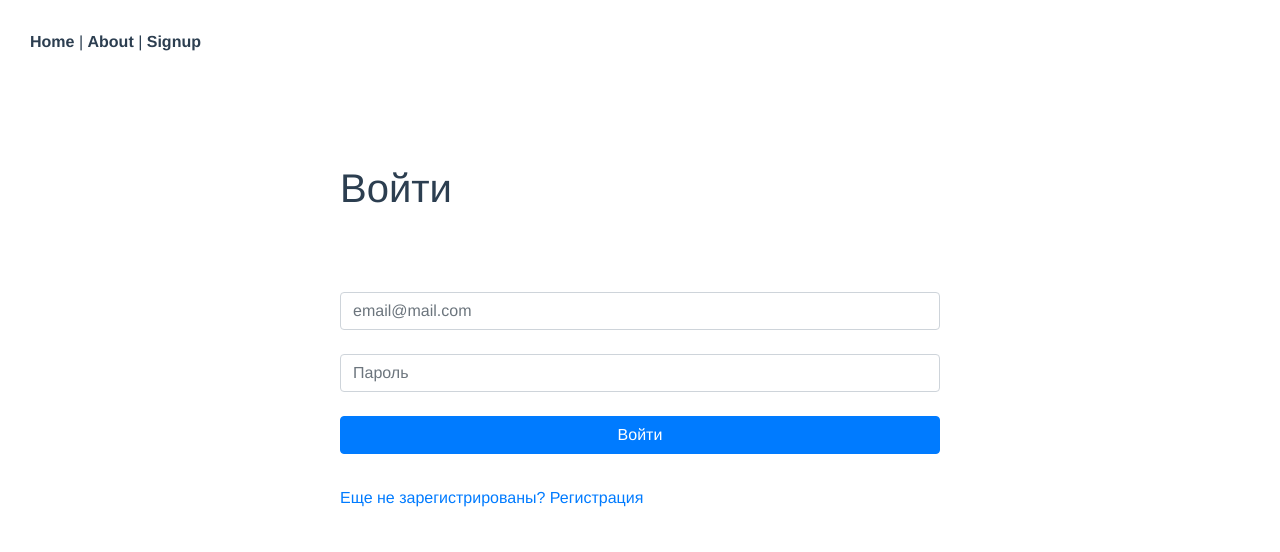
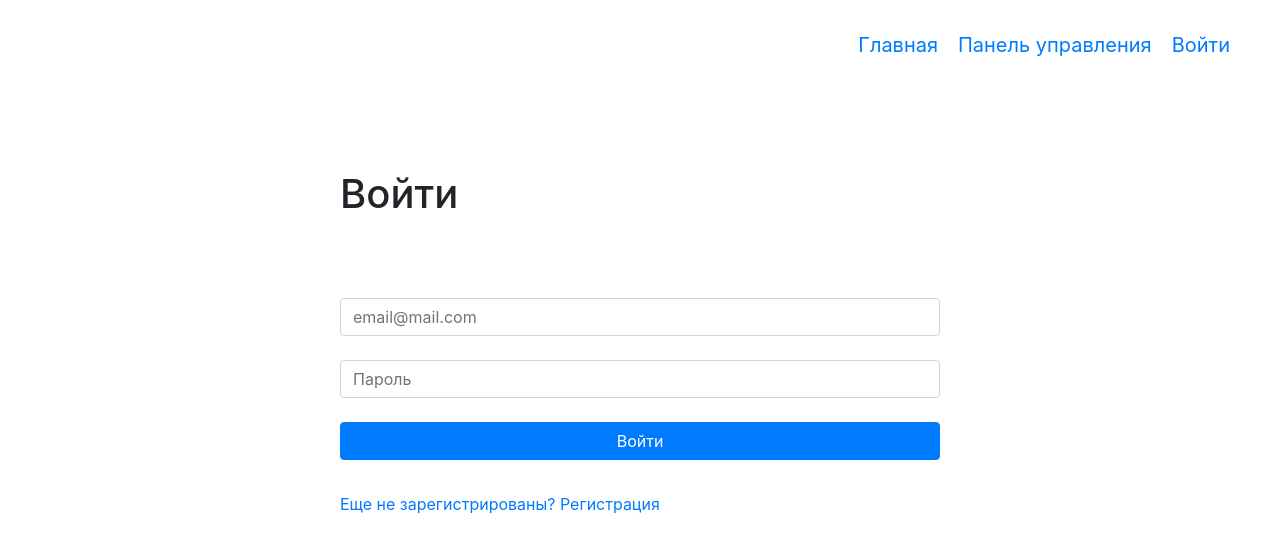
Before and after one commit to Amakina/yet_another_crm_frontend, a Vue app: page /login in a window 1280 px wide. Shown: the top 552 px of the page. Built offline with nearby package versions, Linux system fonts and the light colour scheme; what vue2-datepicker would draw is missing.

Commit message:
Update deals and customers on filters

```diff
--- a/src/App.vue
+++ b/src/App.vue
@@ -1,32 +1,33 @@
 <template>
   <div id="app">
     <div id="nav">
-      <router-link to="/">Home</router-link> |
-      <router-link to="/about">About</router-link> |
-      <router-link to="/signup">Signup</router-link>
+      <router-link to="/">Главная</router-link>
+      <router-link to="/control-panel">Панель управления</router-link>
+      <router-link to="/logout" v-if="token">Выход</router-link>
+      <router-link to="/login" v-else>Войти</router-link>
     </div>
     <router-view/>
   </div>
 </template>
 
+<script>
+export default {
+  computed: {
+    token() {
+      return localStorage.getItem('token')
+    }
+  }
+}
+</script>
+
 <style>
-#app {
-  font-family: Avenir, Helvetica, Arial, sans-serif;
-  -webkit-font-smoothing: antialiased;
-  -moz-osx-font-smoothing: grayscale;
-  color: #2c3e50;
+#nav {
+  padding: 30px 50px 30px 50px;
+  font-size: 20px;
+  display: flex;
+  justify-content: flex-end;
 }
-
-#nav {
-  padding: 30px;
-}
-
 #nav a {
-  font-weight: bold;
-  color: #2c3e50;
-}
-
-#nav a.router-link-exact-active {
-  color: #42b983;
+  margin-left: 1em;
 }
 </style>
--- a/src/components/Deals.vue
+++ b/src/components/Deals.vue
@@ -8,7 +8,7 @@
         <b-button class="deal-controls-add" variant="primary" @click="showModal">Добавить договор</b-button>
       </div>
       <div class="deal-sub-controls">
-        <b-check class="deal-controls-checkbox" @input="getNotPaid">Показать только неоплаченные заказы</b-check>
+        <b-check v-model="showingNotPaid" class="deal-controls-checkbox" @input="getNotPaid">Показать только неоплаченные заказы</b-check>
         <date-picker
           class="deal-controls-date"
           v-model="extra.filterDate"
@@ -158,6 +158,7 @@ export default {
       ],
       all: [],
       notPaid: [],
+      showingNotPaid: false,
       update: false,
     }
   },
@@ -321,6 +322,16 @@ export default {
     filterSearch() {
       this.$axios.post('/filter-query', {...this.extra, table: 'deals_view', handler: 'deals', token: this.token })
         .then(({data}) => {
+          this.handleData(data, 'all')
+          if (!this.showingNotPaid) this.items = this.clone(this.all)
+          console.log(data)
+        })
+        .catch((error) => console.log(error))
+
+      this.$axios.post('/filter-query', {...this.extra, table: 'deals_view', handler: 'deals', method: 'NotPaid', token: this.token })
+        .then(({data}) => {
+          this.handleData(data, 'notPaid')
+          if (this.showingNotPaid) this.items = this.clone(this.notPaid)
           console.log(data)
         })
         .catch((error) => console.log(error))
--- a/src/components/Payments.vue
+++ b/src/components/Payments.vue
@@ -187,7 +187,6 @@ export default {
     filterSearch() {
       this.$axios.post('/filter-query', {...this.extra, table: 'payments', handler: 'payments', token: this.token })
       .then(({data}) => {
-        console.log(data)
         this.items = data
       })
       .catch((error) => console.log(error))
--- a/src/components/SidePanel.vue
+++ b/src/components/SidePanel.vue
@@ -5,6 +5,9 @@
     <b-icon icon="credit-card" variant="primary" @click="onButtonClick('payments')"></b-icon>
     <b-icon icon="calendar-event" variant="primary" @click="onButtonClick('events')"></b-icon>
     <b-icon icon="people" variant="primary" @click="onButtonClick('customers')"></b-icon>
+    <router-link to="/create-user">
+      <b-icon icon="person-plus" variant="primary"></b-icon>
+    </router-link>
   </aside>
 </template>
 
@@ -24,18 +27,19 @@ export default {
   left: 0;
   top: 0;
   width: 86px;
-  height: 100vh;
+  min-height: 100vh;
+  height: 100%;
   padding: 1em;
   color: white;
-  border-right: 1px solid black;
+  border-right: 2px solid #dee2e6;
 }
-.side-panel > svg {
+.side-panel svg {
   width: 50px;
   height: 50px;
   margin-top: 2em;
   cursor: pointer;
 }
-.side-panel > svg:hover {
+.side-panel svg:hover {
   fill:blue;
 }
 </style>
--- a/src/router/index.js
+++ b/src/router/index.js
@@ -1,6 +1,7 @@
 import Vue from 'vue'
 import VueRouter from 'vue-router'
 import Home from '../views/Home.vue'
+import axios from '../axios_config'
 
 Vue.use(VueRouter)
 
@@ -11,27 +12,44 @@ const routes = [
     component: Home
   },
   {
-    path: '/about',
-    name: 'About',
-    // route level code-splitting
-    // this generates a separate chunk (about.[hash].js) for this route
-    // which is lazy-loaded when the route is visited.
-    component: () => import(/* webpackChunkName: "about" */ '../views/About.vue')
-  },
-  {
     path: '/signup',
     name: 'Sign Up',
-    component: () => import('../views/Signup.vue')
+    component: () => import('../views/Signup.vue'),
+    meta: {
+      redirect: true
+    }
   },
   {
     path: '/login',
     name: 'Login',
-    component: () => import('../views/Login.vue')
+    component: () => import('../views/Login.vue'),
+    meta: {
+      redirect: true
+    }
   },
   {
     path: '/control-panel',
     name: 'Control Panel',
-    component: () => import('../views/ControlPanel.vue')
+    component: () => import('../views/ControlPanel.vue'),
+    meta: {
+      requiresAuth: true
+    }
+  },
+  {
+    path: '/create-user',
+    name: 'Create User',
+    component: () => import('../views/CreateUser.vue'),
+    meta: {
+      requiresAuth: true,
+      is_admin: true,
+    }
+  },
+  {
+    path: '/logout',
+    name: 'Logout',
+    meta: {
+      logout: true,
+    }
   }
 ]
 
@@ -40,4 +58,51 @@ const router = new VueRouter({
   routes
 })
 
+router.beforeEach((to, from, next) => {
+  if(to.matched.some(record => record.meta.requiresAuth)) {
+    const token = localStorage.getItem('token')
+    if (!token) {
+      next({
+          path: '/login',
+          params: { nextUrl: to.fullPath }
+      })
+    } else {
+      if(to.matched.some(record => record.meta.is_admin)) {
+        axios.post('/auth', { token, is_admin: true })
+          .then(() => next())
+          .catch(() => next({
+            path: '/login',
+            params: { nextUrl: to.fullPath }
+          }))
+      }else {
+        axios.post('/auth', { token })
+          .then(() => next())
+          .catch(() => next({
+            path: '/login',
+            params: { nextUrl: to.fullPath }
+          }))
+      }
+    }
+  } else if (to.matched.some(record => record.meta.redirect)) {
+    const token = localStorage.getItem('token')
+    if (token) {
+      next({
+          path: '/',
+          params: { nextUrl: to.fullPath }
+      })
+    }
+    else {
+      next()
+    }
+  } else if (to.matched.some(record => record.meta.logout)) {
+    localStorage.removeItem('token')
+    next({
+      path: '/login',
+      params: { nextUrl: to.fullPath }
+    })
+  } else {
+    next()
+  }
+})
+
 export default router
--- a/src/views/About.vue
+++ /dev/null
@@ -1,5 +0,0 @@
-<template>
-  <div class="about">
-    <h1>This is an about page</h1>
-  </div>
-</template>
--- a/src/views/ControlPanel.vue
+++ b/src/views/ControlPanel.vue
@@ -53,7 +53,7 @@ export default {
 <style scoped>
 .control-panel {
   position: relative;
-  border-top: 1px solid black;
+  border-top: 2px solid #dee2e6;
 }
 .main-content {
   margin-left: 100px;
--- /dev/null
+++ b/src/views/CreateUser.vue
@@ -0,0 +1,99 @@
+<template>
+  <div class="container">
+    <form action="/create-user" method="post" @submit.prevent="createUser">
+      <h1>Create user</h1>
+      <b-form-input v-model="user_email" placeholder="E-mail" name="user_email" type="email" required/>
+      <b-form-input v-model="user_password" placeholder="Password" name="user_password" type="password" minlength="8" required/>
+      <b-form-input v-model="confirmPassword" placeholder="Confirm password" name="confirm_password" type="password" minlength="8"/>
+      <b-form-input v-model="user_name" placeholder="Name" name="user_name" type="text" required/>
+      <b-form-select v-model="role" :options="[1, 2]"/>
+      <b-button variant="primary" type="submit">Create user</b-button>
+      <div v-if="error" class="error">{{error}}</div>
+      <div v-else-if="success" class="success">{{success}}</div>
+    </form>
+  </div>
+</template>
+
+<script>
+  export default {
+    data() {
+      return {
+        user_email: '',
+        user_password: '',
+        user_name: '',
+        role: 1,
+        error: '',
+        success: '',
+        confirmPassword: ''
+      }
+    },
+    computed: {
+        token() {
+            return window.localStorage.getItem('token') || {}
+        },
+    },
+    methods: {
+      createUser() {
+        if (this.confirmPassword != this.user_password && this.user_password) {
+          this.error = 'Passwords are not matching'
+          return
+        }
+        this.$axios.post('/create-user', {
+            user_email: this.user_email,
+            user_password: this.user_password,
+            user_name: this.user_name,
+            role: this.role,
+            token: this.token
+          })
+          .then(() => {
+            this.success = `User ${this.user_email} has been signed up`
+            this.user_email = ''
+            this.user_password = ''
+            this.user_name = ''
+            this.role = 1
+            this.error = ''
+            this.confirmPassword = ''
+          })
+          .catch((error) => {
+            this.error = error.response.data.message
+          })
+      },
+    }
+  }
+</script>
+
+<style scoped>
+  .container {
+    max-width: 400px;
+    display: flex;
+    flex-direction: column;
+  }
+
+  .container form * {
+    margin-top: 1em;
+    width: 100%;
+  }
+
+  h1 {
+    text-align: center;
+    margin-bottom: 2em;
+  }
+
+  a {
+    text-align: center;
+    margin-top: 3em;
+  }
+
+  .error {
+    color: red;
+  }
+
+  .success {
+    color: green;
+  }
+
+  .back-link {
+    text-align: right;
+    margin-top: 1em;
+  }
+</style>
--- a/src/views/Home.vue
+++ b/src/views/Home.vue
@@ -1,18 +1,46 @@
 <template>
   <div class="home">
-    <img alt="Vue logo" src="../assets/logo.png">
-    <HelloWorld msg="Welcome to Your Vue.js App"/>
+    <div class="first-line">YET ANOTHER</div>
+    <div class="second-line">CRM</div>
   </div>
 </template>
 
-<script>
-// @ is an alias to /src
-import HelloWorld from '@/components/HelloWorld.vue'
-
-export default {
-  name: 'Home',
-  components: {
-    HelloWorld
+<style scoped>
+.home {
+  position: absolute;
+  top: 50%;
+  left: 50%;
+  transform: translate(-50%, -50%);
+  animation: goUp 2s linear;
+}
+.first-line {
+  font-size: 35px;
+  font-weight: bold;
+  animation: appear 2s linear;
+}
+.second-line {
+  background: #007bff;
+  color: white;
+  font-weight: bold;
+  border-radius: 20px;
+  padding: 20px;
+  font-size: 150px;
+  animation: appear 2s linear;
+}
+@keyframes goUp {
+  0% {
+    top: 60%
+  }
+  100% {
+    top: 50%;
   }
 }
-</script>
+@keyframes appear {
+  0% {
+    opacity: 0;
+  }
+  100% {
+    opacity: 1;
+  }
+}
+</style>
--- a/src/views/Login.vue
+++ b/src/views/Login.vue
@@ -35,7 +35,7 @@ export default {
       this.$axios.post('/login', this.data)
         .then((result) => {
           window.localStorage.setItem('token',  result.data.token)
-          this.$router.push('Home')
+          this.$router.push('/control-panel')
         })
         .catch(() => {})
     }
```
Also changed, not shown: src/components/Customers.vue (+15 -2 lines), src/components/HelloWorld.vue (deleted, +0 -58 lines).
